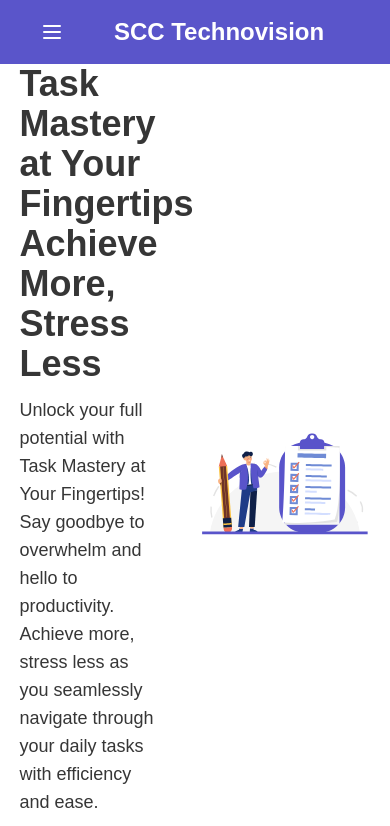
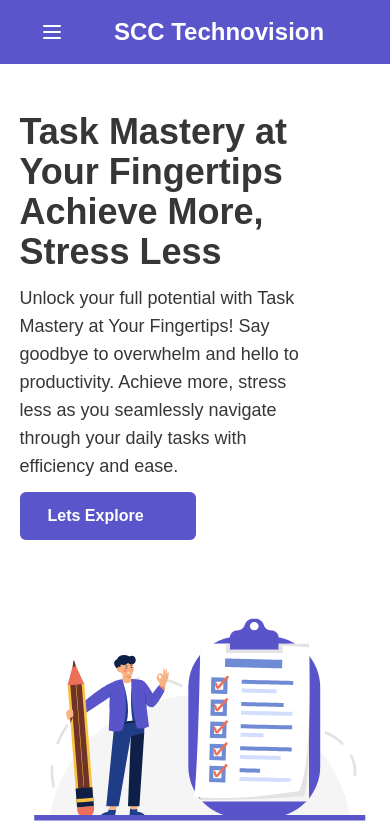
Before and after one commit to SajeedAninda/SCC-Task-Management-Client, a React (Vite) app: page / in a window 390 px wide. Shown: the top 826 px of the page. Built offline with nearby package versions, Linux system fonts and the light colour scheme; no server answers; some icons are missing; a web font is replaced by a local one.

Commit message:
Made the landing page responsive

```diff
--- a/src/Components/Banner/Banner.jsx
+++ b/src/Components/Banner/Banner.jsx
@@ -8,7 +8,7 @@ import { Link } from 'react-router-dom';
 const Banner = () => {
     return (
         <div className='w-[90%] mx-auto'>
-            <div className='flex justify-between items-center'>
+            <div className='flex flex-col md:flex-row py-12 lg:py-6 xl:py-0 justify-between items-center'>
                 <div className='flex-1 space-y-3'>
                     <h1 className='text-4xl font-bold text-[#363636]'>Task Mastery at Your Fingertips <br /> Achieve More, Stress Less</h1>
                     <p className='text-lg pb-3 font-medium text-[#363636] w-[80%]'>
--- a/src/Components/Footer/Footer.jsx
+++ b/src/Components/Footer/Footer.jsx
@@ -38,7 +38,7 @@ const Footer = () => {
                     </ul>
                 </div>
                 <hr className="my-6 border-gray-200 sm:mx-auto lg:my-8" />
-                <span className="flex gap-1 justify-center items-center text-base text-[white] sm:text-center ">&#169;{currentYear} <a href="#" className="hover:underline"> SCC Technovision™ -</a> All Rights Reserved by Sajeed.</span>
+                <span className="flex flex-col md:flex-row gap-1 justify-center items-center text-base text-[white] sm:text-center ">&#169;{currentYear} <a href="#" className="hover:underline"> SCC Technovision™ -</a> All Rights Reserved by Sajeed.</span>
             </div>
         </footer>
     );
```
